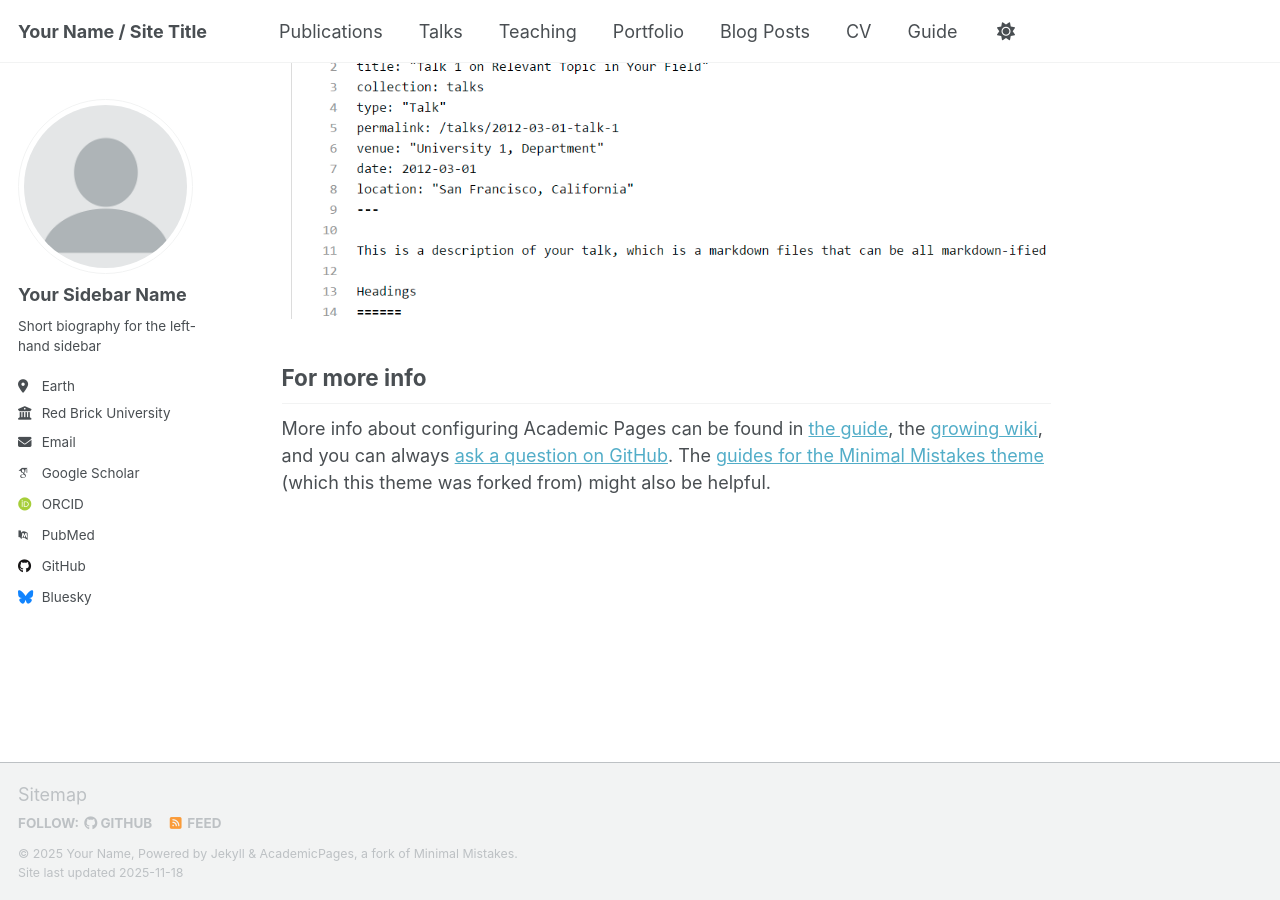
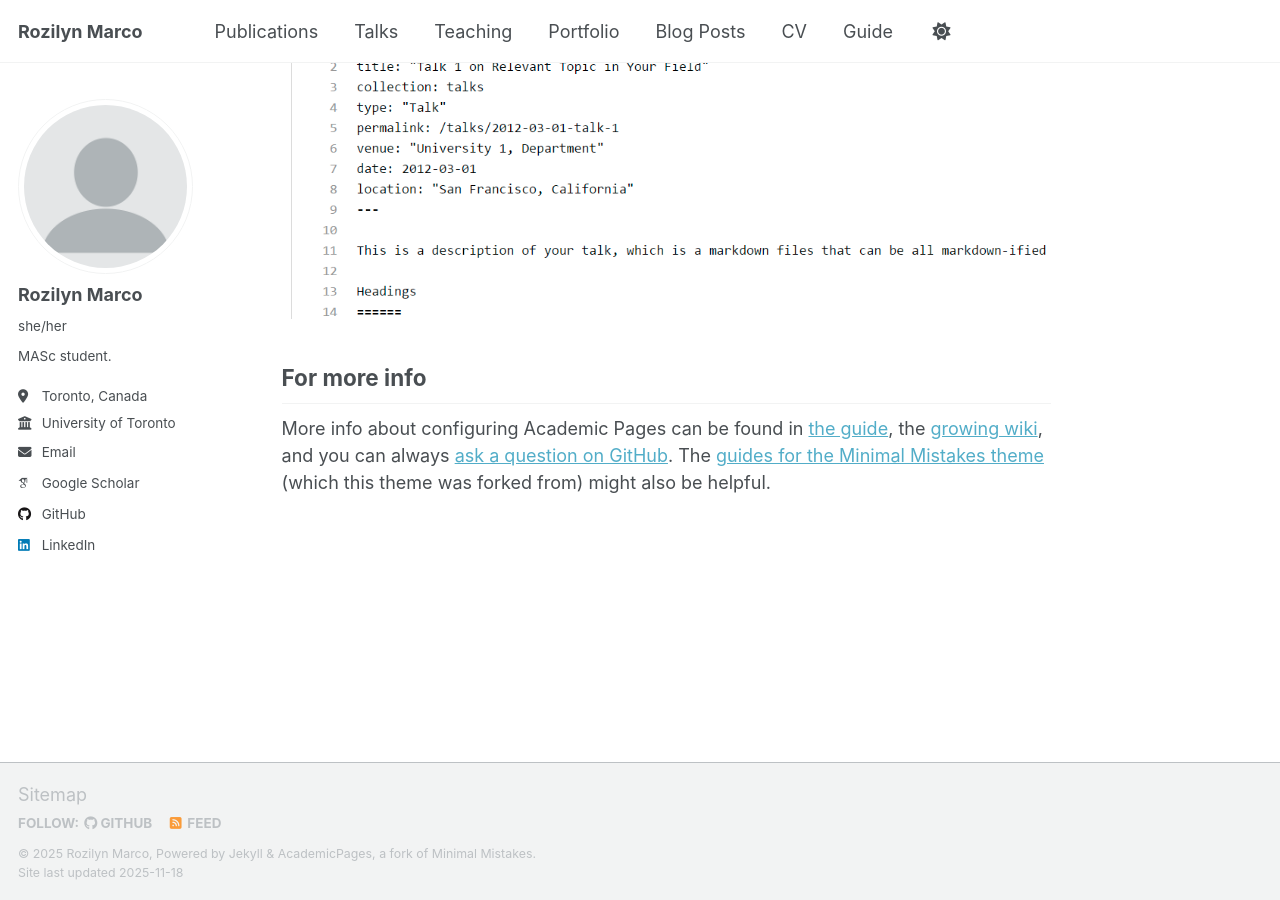
Before and after one commit to rozmarco/rozmarco.github.io, a Jekyll site: the page built from _pages/about.md, in a window 1280 px wide and 900 px high, scrolled down 2880 px. Built offline with Jekyll 4.4.1, drawn with Linux system fonts in a browser that asks for light colours; some web fonts are replaced; a script that is not in the unit is left out.

Commit message:
Update _config.yml

```diff
--- a/_config.yml
+++ b/_config.yml
@@ -9,14 +9,14 @@
 # Basic Site Settings
 locale                   : "en-US"
 site_theme               : "default" # Currently available options are "default", "air"
-title                    : "Your Name / Site Title"
+title                    : "Rozilyn Marco"
 title_separator          : "-"
-name                     : &name "Your Name"
-description              : &description "Your Name's academic portfolio"   # Update this with a general description of your site, this is the default if not overridden by a page
-url                      : https://academicpages.github.io # The base hostname & protocol for your site e.g. "https://[your GitHub username].github.io",
+name                     : &name "Rozilyn Marco"
+description              : &description "Robotics, Continuum Robots, ML - Portofilo & Research"   # Update this with a general description of your site, this is the default if not overridden by a page
+url                      : https://rozmarco.github.io # The base hostname & protocol for your site e.g. "https://[your GitHub username].github.io",
                                                            # or if you already have some other page hosted on Github then use "https://[your GitHub username].github.io/[Your Repo Name]"
 baseurl                  : "" # the subpath of your site, e.g. "/blog"
-repository               : "academicpages/academicpages.github.io"
+repository               : "rozmarco/rozmarco.github.io"
 
 # Site Author - The following control what appear as part of the author content on the side bar.
 #               If a field is blank the icon and link will not appear, otherwise it will be shown.
@@ -24,23 +24,23 @@ repository               : "academicpages/academicpages.github.io"
 author:
   # Biographic information
   avatar           : "profile.png"
-  name             : "Your Sidebar Name"
-  pronouns         : # example: "she/her"
-  bio              : "Short biography for the left-hand sidebar"
-  location         : "Earth"
-  employer         : "Red Brick University"
+  name             : "Rozilyn Marco"
+  pronouns         : "she/her"
+  bio              : "MASc student."
+  location         : "Toronto, Canada"
+  employer         : "University of Toronto"
   uri              : # URL
-  email            : "none@example.org"
+  email            : "rozilyn.marco@mail.utoronto.ca"
 
   # Academic websites
   academia         : # URL
   arxiv            : # URL - Update with the correct link to your profile
-  googlescholar    : "https://scholar.google.com/citations?user=PS_CX0AAAAAJ"
+  googlescholar    : "https://scholar.google.ca/citations?user=krch12MAAAAJ&hl"
   inspire-hep      : # URL
   impactstory      : # URL
-  orcid            : "https://orcid.org/yourorcidurl"
+  orcid            : # "https://orcid.org/yourorcidurl"
   semantic         : # URL
-  pubmed           : "https://www.ncbi.nlm.nih.gov/pubmed/?term=john+snow"
+  pubmed           : # "https://www.ncbi.nlm.nih.gov/pubmed/?term=john+snow"
   researchgate     : # URL
   scopus           : # URL
 
@@ -48,13 +48,13 @@ author:
   bitbucket        : # Username - Update with your username on the site
   codepen          : # Username
   dribbble         : # Username
-  github           : "academicpages"
+  github           : "rozmarco"
   kaggle           : # Username
   stackoverflow    : # User number or user number and name (i.e., use "1" or "1/jeff-atwood")
 
   # Social media
   artstation       : # Username
-  bluesky          : "bsky.app" # Replace this with you Bluesky username
+  bluesky          : #"bsky.app" # Replace this with you Bluesky username
   facebook         : # Username
   flickr           : # Username
   foursquare       : # Username
@@ -63,7 +63,7 @@ author:
   keybase          : # Username
   instagram        : # Username
   lastfm           : # Username
-  linkedin         : # Username
+  linkedin         : "rozilynmarco"# Username
   mastodon         : # URL
   medium           : # URL
   pinterest        : # Username
```
